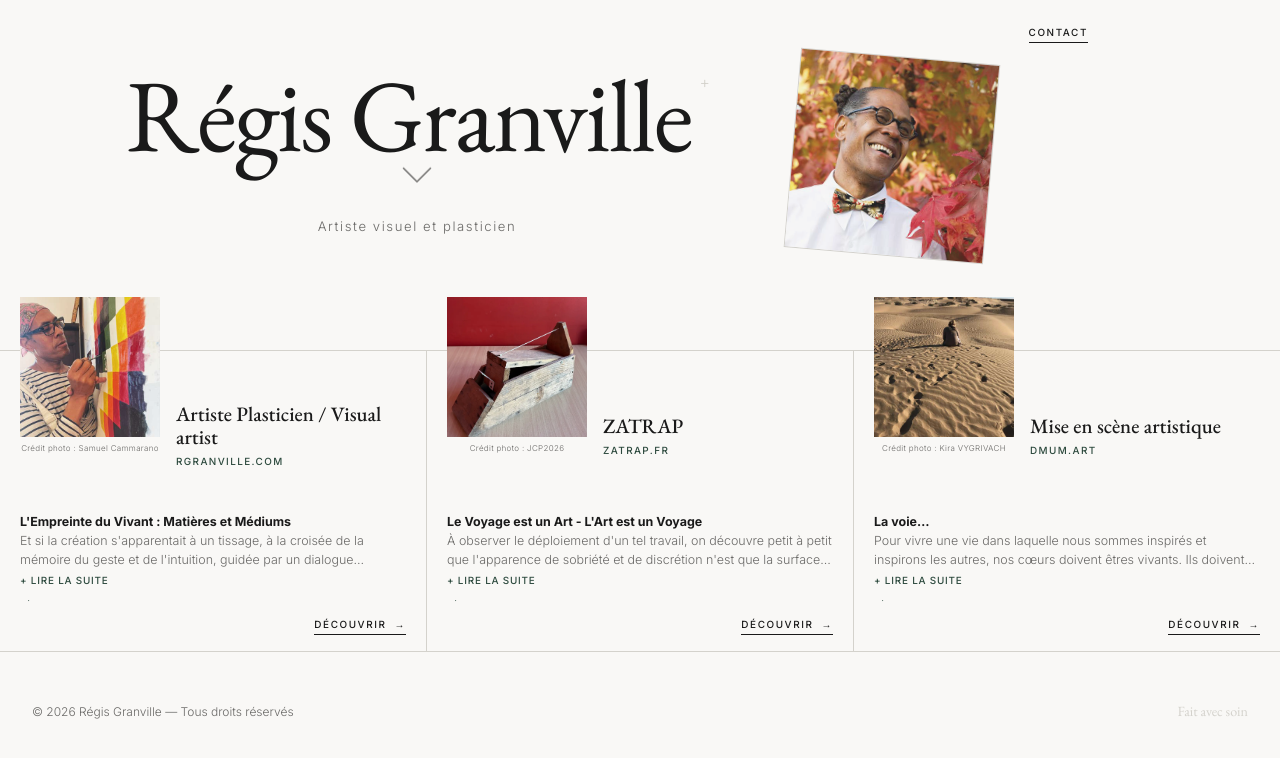
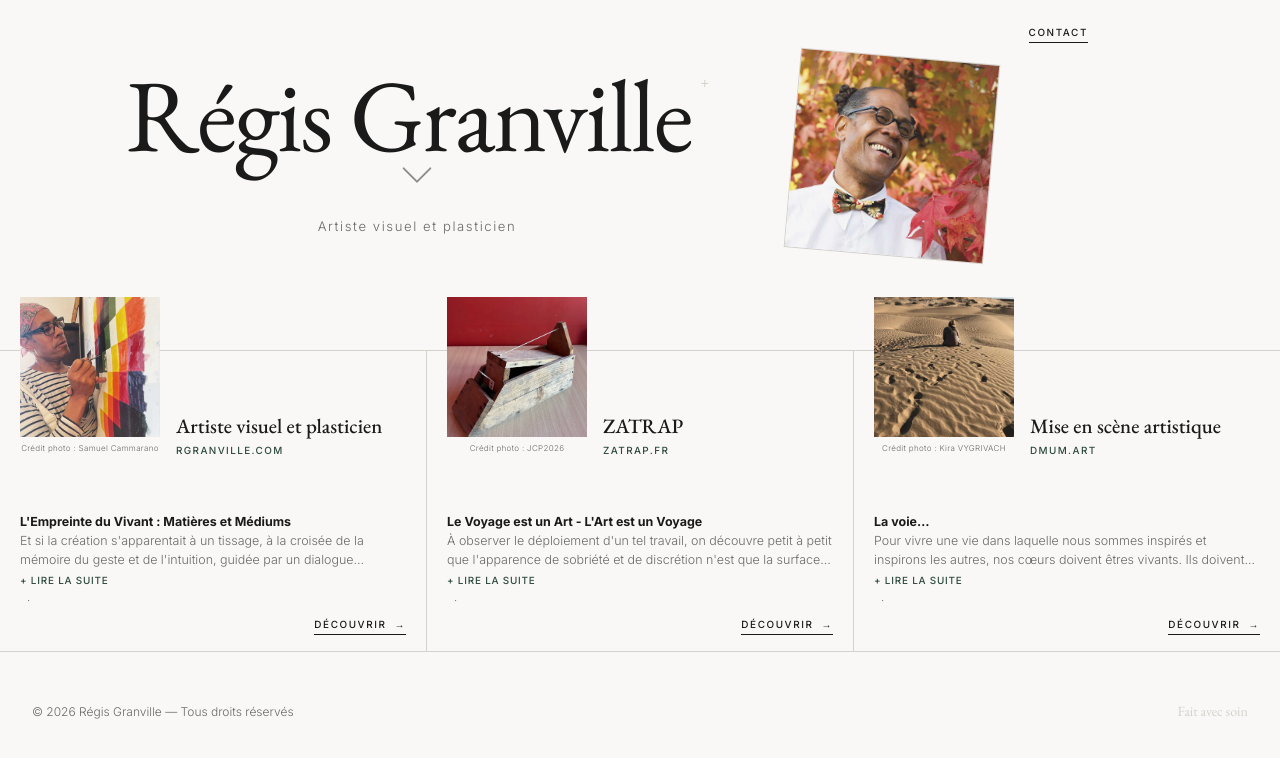
Before and after one commit to WebaHR/projetrgranville, a Next.js app: page / in a window 1280 px wide. Shown: the top 758 px of the page. Built offline with nearby package versions, Linux system fonts and the light colour scheme.

Commit message:
Renommer la carte Artiste Plasticien / Visual artist en Artiste visuel et plasticien

```diff
--- a/components/Hero.tsx
+++ b/components/Hero.tsx
@@ -14,7 +14,7 @@ const identities = [
     photo:    '/images/phtos-menu-livre2.jpg',
     photoCredit: 'Crédit photo : Samuel Cammarano',
     photoAlt: 'Artiste Plasticien Visual artist',
-    name:     'Artiste Plasticien / Visual artist',
+    name:     'Artiste visuel et plasticien',
     role:     'RGRANVILLE.COM',
     detail1:  '',
     detail2:  '',
```
